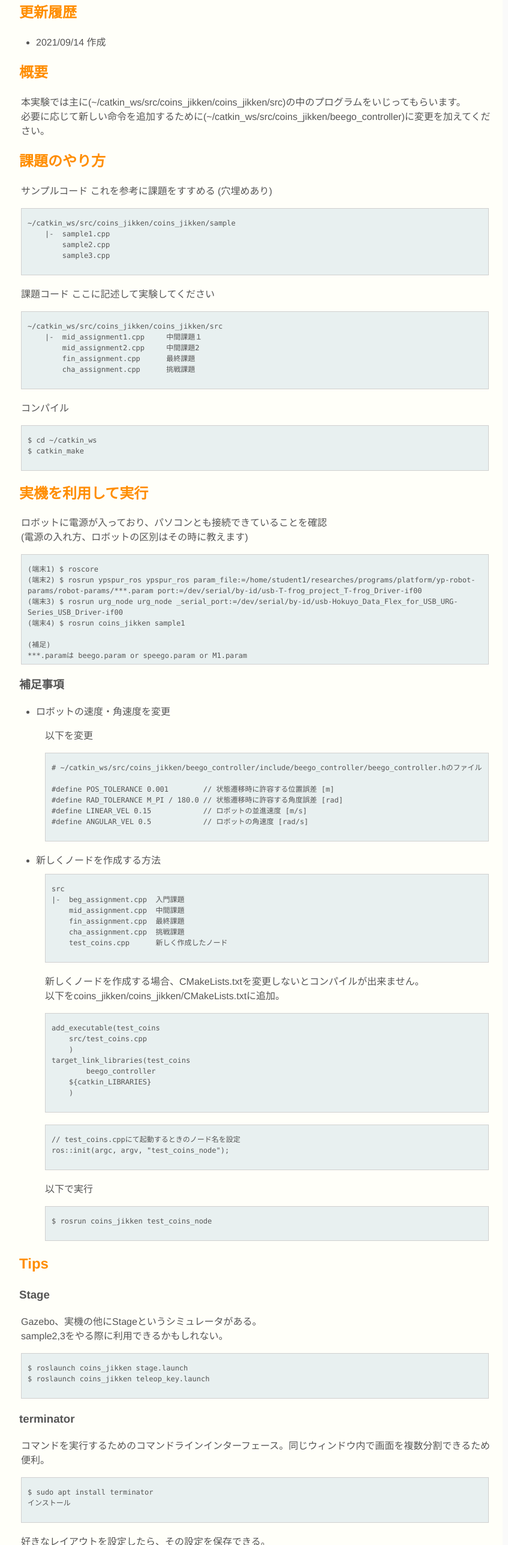
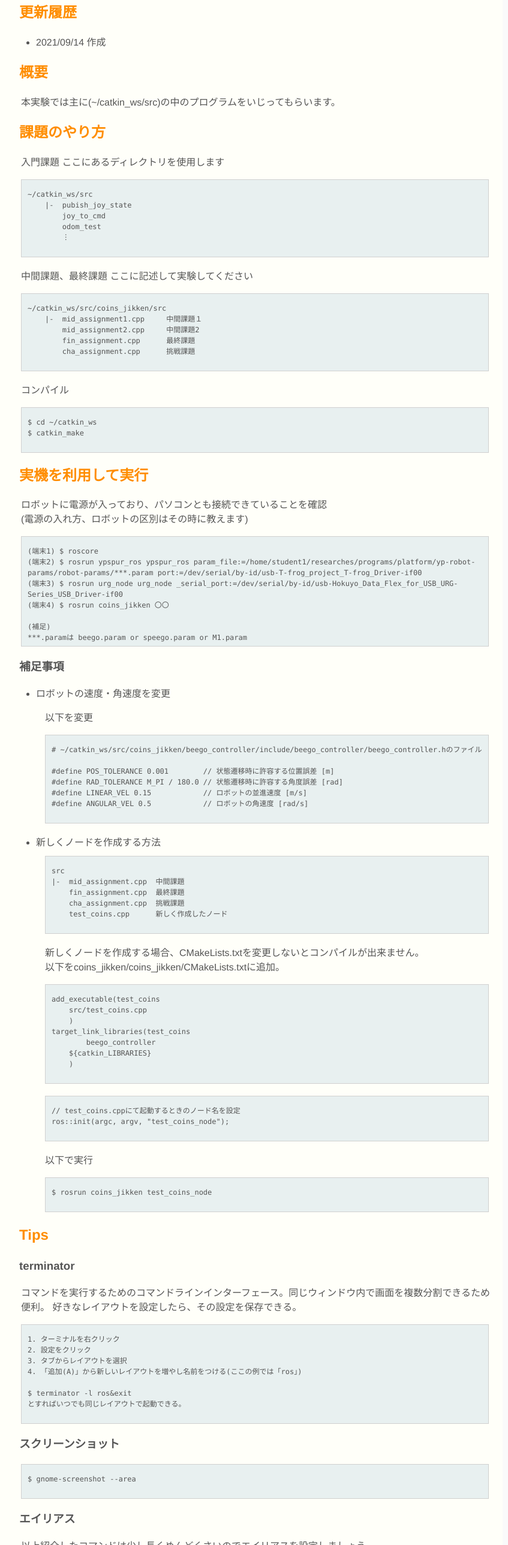
Before and after one commit to tosawabe/coins_jikken_docs, a plain HTML site: page docs/2023/jikken_manual.html in a window 1280 px wide. Shown: the part 224-2800 px from the top of the page at 60% size, without its empty margins (221-1068 px from the left). Drawn offline with Linux system fonts and the light colour scheme; files that its build step writes are made by us from their sources.

Commit message:
"Repair explaination of manual and introduction"

```diff
--- a/docs/2023/jikken_manual.html
+++ b/docs/2023/jikken_manual.html
@@ -2,7 +2,7 @@
 <!DOCTYPE html PUBLIC "-//W3C//DTD XHTML 1.0 Strict//EN" "http://www.w3.org/TR/xhtml1/DTD/xhtml1-strict.dtd">
 <html xmlns="http://www.w3.org/1999/xhtml" lang="ja-JP" xml:lang="ja-JP">
   <head>
-    <title>移動ロボットの行動プログラミング - 中間課題</title>
+    <title>移動ロボットの行動プログラミング - 実験マニュアル</title>
     <base href="../" />
     <meta http-equiv="content-type" content="text/html; charset=UTF-8" />
     <meta http-equiv="content-script-type" content="text/javascript" />
@@ -51,27 +51,26 @@
       <h2>概要</h2>
 
       <p>
-        本実験では主に(~/catkin_ws/src/coins_jikken/coins_jikken/src)の中のプログラムをいじってもらいます。
-        <br />
-        必要に応じて新しい命令を追加するために(~/catkin_ws/src/coins_jikken/beego_controller)に変更を加えてください。
+        本実験では主に(~/catkin_ws/src)の中のプログラムをいじってもらいます。
       </p>
 
       <h2>課題のやり方</h2>
 
-      <p>サンプルコード これを参考に課題をすすめる (穴埋めあり)</p>
+      <p>入門課題 ここにあるディレクトリを使用します </p>
       <div class="source_code">
         <pre>
-~/catkin_ws/src/coins_jikken/coins_jikken/sample
-    |-  sample1.cpp
-        sample2.cpp
-        sample3.cpp
+~/catkin_ws/src
+    |-  pubish_joy_state
+        joy_to_cmd
+        odom_test
+        ︙
         </pre>
       </div>
 
-      <p>課題コード ここに記述して実験してください</p>
+      <p>中間課題、最終課題 ここに記述して実験してください</p>
       <div class="source_code">
         <pre>
-~/catkin_ws/src/coins_jikken/coins_jikken/src
+~/catkin_ws/src/coins_jikken/src
     |-  mid_assignment1.cpp	中間課題１
         mid_assignment2.cpp	中間課題2
         fin_assignment.cpp	最終課題
@@ -120,7 +119,7 @@ $ catkin_make
 (端末1) $ roscore
 (端末2) $ rosrun ypspur_ros ypspur_ros param_file:=/home/student1/researches/programs/platform/yp-robot-params/robot-params/***.param port:=/dev/serial/by-id/usb-T-frog_project_T-frog_Driver-if00
 (端末3) $ rosrun urg_node urg_node _serial_port:=/dev/serial/by-id/usb-Hokuyo_Data_Flex_for_USB_URG-Series_USB_Driver-if00
-(端末4) $ rosrun coins_jikken sample1
+(端末4) $ rosrun coins_jikken 〇〇
 
 (補足)
 ***.paramは beego.param or speego.param or M1.param
@@ -164,8 +163,7 @@ arg name="Y" value="0.0" <-- ロボットの向き 後ろを向きたいなら0.
           <div class="source_code">
             <pre>
 src
-|-  beg_assignment.cpp  入門課題
-    mid_assignment.cpp  中間課題
+|-  mid_assignment.cpp  中間課題
     fin_assignment.cpp  最終課題
     cha_assignment.cpp  挑戦課題
     test_coins.cpp      新しく作成したノード
@@ -202,34 +200,12 @@ $ rosrun coins_jikken test_coins_node
       </ul>
 
       <h2>Tips</h2>
-
-      <h3>Stage</h3>
-
-      <p>
-        Gazebo、実機の他にStageというシミュレータがある。<br />
-        sample2,3をやる際に利用できるかもしれない。
-      </p>
-      <div class="source_code">
-        <pre>
-$ roslaunch coins_jikken stage.launch
-$ roslaunch coins_jikken teleop_key.launch
-    </pre
-        >
-      </div>
-
       <h3>terminator</h3>
 
       <p>
         コマンドを実行するためのコマンドラインインターフェース。同じウィンドウ内で画面を複数分割できるため便利。
+        好きなレイアウトを設定したら、その設定を保存できる。
       </p>
-      <div class="source_code">
-        <pre>
-$ sudo apt install terminator
-インストール
-    </pre
-        >
-      </div>
-      <p>好きなレイアウトを設定したら、その設定を保存できる。</p>
       <div class="source_code">
         <pre>
 1. ターミナルを右クリック
```
Also changed, not shown: docs/2023/beego_controller.html (+1 -1 lines), docs/2023/index.html (+13 -7 lines).
